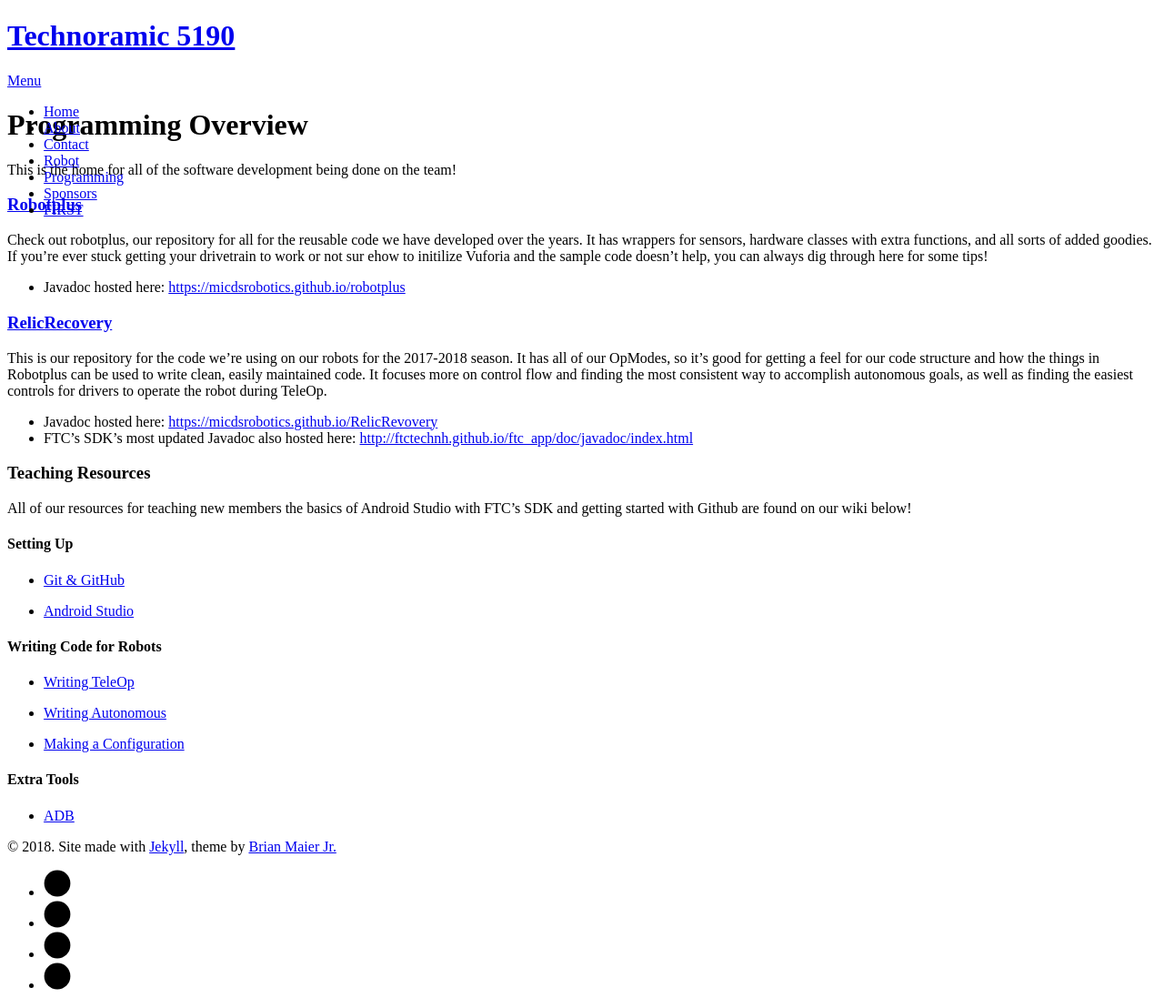
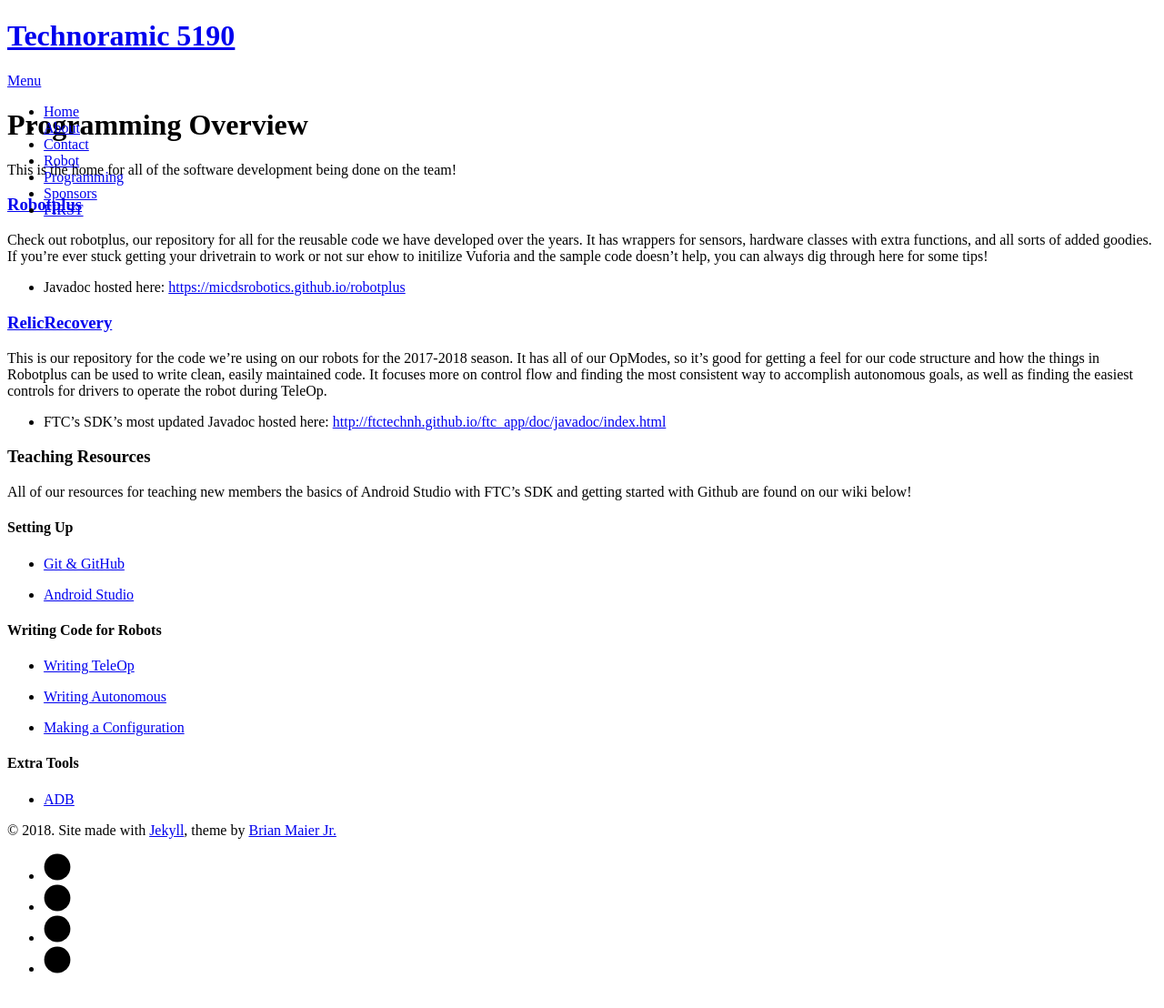
Before and after one commit to MICDSRobotics-5190/MICDSRobotics-5190.github.io, a Jekyll site: the page built from programming.md, in a window 1280 px wide. Shown: the whole page at 91% size. Built offline with Jekyll 4.4.1, drawn with Linux system fonts in a browser that asks for light colours; nearby versions of some CDN libraries.

Commit message:
Removed link to documentation that no longer exists :^]

```diff
--- a/programming.md
+++ b/programming.md
@@ -17,8 +17,7 @@
 
 This is our repository for the code we're using on our robots for the 2017-2018 season. It has all of our OpModes, so it's good for getting a feel for our code structure and how the things in Robotplus can be used to write clean, easily maintained code. It focuses more on control flow and finding the most consistent way to accomplish autonomous goals, as well as finding the easiest controls for drivers to operate the robot during TeleOp.
 
-* Javadoc hosted here: [{{ site.url }}/RelicRevovery]({{ site.url }}/RelicRecovery)
-* FTC's SDK's most updated Javadoc also hosted here: [http://ftctechnh.github.io/ftc_app/doc/javadoc/index.html](http://ftctechnh.github.io/ftc_app/doc/javadoc/index.html)
+* FTC's SDK's most updated Javadoc hosted here: [http://ftctechnh.github.io/ftc_app/doc/javadoc/index.html](http://ftctechnh.github.io/ftc_app/doc/javadoc/index.html)
 
 ### Teaching Resources
 
```
